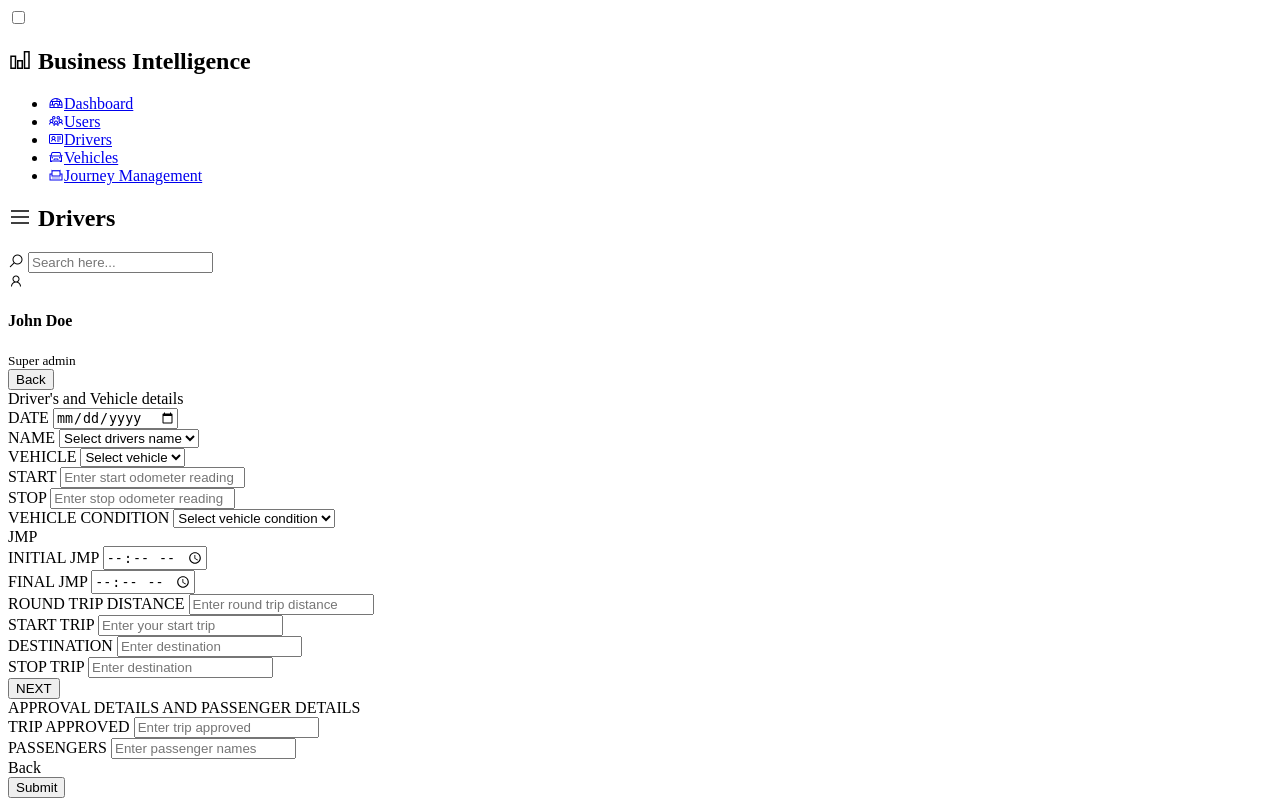
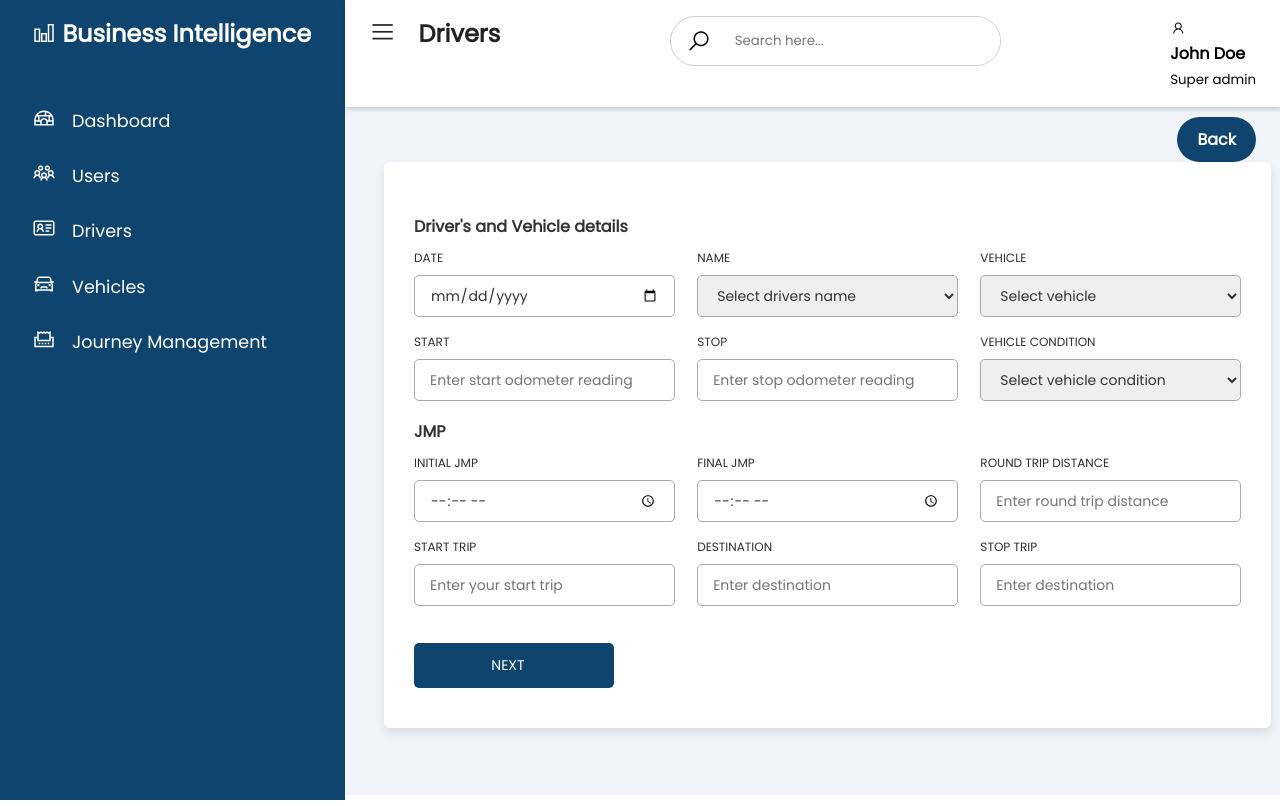
Before and after one commit to petergich/vehicle_management, a Django app: template templates/addjmp.html in a window 1280 px wide. Run offline with Django 4.2, Linux system fonts and the light colour scheme; the template is opened without the code that fills it, so the values that code supplies are empty.

Commit message:
Added styling

```diff
--- /dev/null
+++ b/static/script.js
@@ -0,0 +1,14 @@
+const form = document.querySelector("form"),
+  nextBtn = form.querySelector(".nextBtn"),
+  backBtn = form.querySelector(".backBtn"),
+  allInput = form.querySelectorAll(".first input");
+nextBtn.addEventListener("click", () => {
+  allInput.forEach((input) => {
+    if (input.value != "") {
+      form.classList.add("secActive");
+    } else {
+      form.classList.remove("secActive");
+    }
+  });
+});
+backBtn.addEventListener("click", () => form.classList.remove("secActive"));
--- /dev/null
+++ b/static/styles.css
@@ -0,0 +1,446 @@
+@import url("https://fonts.googleapis.com/css2?family=Poppins&display=swap");
+:root {
+  --main-color: #0e446e;
+  --color-dark: #1d2231;
+  --text-grey: #8390a2;
+}
+* {
+  padding: 0;
+  margin: 0;
+  box-sizing: border-box;
+  list-style-type: none;
+  text-decoration: none;
+  font-family: "Poppins", sans-serif;
+}
+.sidebar {
+  width: 345px;
+  position: fixed;
+  left: 0;
+  top: 0;
+  height: 100%;
+  background: var(--main-color);
+  z-index: 100%;
+  transition: width 300ms;
+}
+.sidebar-brand {
+  height: 90px;
+  padding: 1rem 0rem 1rem 2rem;
+  color: #fff;
+}
+.sidebar-menu {
+  margin-top: 1rem;
+}
+.sidebar-menu li {
+  width: 100%;
+  margin-bottom: 1.7rem;
+  padding-left: 1rem;
+}
+.sidebar-menu a {
+  padding-left: 1rem;
+  display: block;
+  color: #fff;
+  font-size: 1.1rem;
+}
+.sidebar-menu a.active {
+  background: #fff;
+  padding-top: 1rem;
+  padding-bottom: 1rem;
+  color: var(--main-color);
+  border-radius: 30px 0px 0px 30px;
+}
+.sidebar-menu a span:first-child {
+  font-size: 1.5rem;
+  padding-right: 1rem;
+}
+#nav-toggle:checked + .sidebar {
+  width: 70px;
+}
+#nav-toggle:checked + .sidebar .sidebar-brand,
+#nav-toggle:checked + .sidebar .sidebar li {
+  padding-left: 1rem;
+  text-align: center;
+}
+#nav-toggle:checked + .sidebar li a {
+  padding-left: 0rem;
+}
+#nav-toggle:checked + .sidebar .sidebar-brand h2 span:last-child,
+#nav-toggle:checked + .sidebar li a span:last-child {
+  display: none;
+}
+#nav-toggle:checked ~ .main-content {
+  margin-left: 70px;
+}
+#nav-toggle:checked ~ .main-content header {
+  width: calc(100% - 70px);
+  left: 70px;
+}
+.main-content {
+  transition: margin-left 300ms;
+  margin-left: 345px;
+}
+header {
+  background: #fff;
+  display: flex;
+  justify-content: space-between;
+  padding: 1rem 1.5rem;
+  box-shadow: 2px 2px 5px rgba(0, 0, 0, 0.2);
+  position: fixed;
+  left: 345px;
+  width: calc(100% - 345px);
+  top: 0;
+  z-index: 100;
+  transition: width 300ms;
+}
+#nav-toggle {
+  display: none;
+}
+header h2 {
+  color: #222;
+}
+header label span {
+  font-size: 1.7rem;
+  padding-right: 1rem;
+}
+.search-wrapper {
+  border: 1px solid #ccc;
+  border-radius: 30px;
+  height: 50px;
+  display: flex;
+  align-items: center;
+  overflow-x: hidden;
+}
+.search-wrapper span {
+  display: inline-block;
+  padding: 0rem 1rem;
+  font-size: 1.5rem;
+}
+.search-wrapper input {
+  height: 100%;
+  padding: 0.5rem;
+  border: none;
+  outline: none;
+}
+.user-wrapper {
+  display: flex;
+  align-items: center;
+}
+.user-wrapper span {
+  border-radius: 50%;
+  margin-right: 1rem;
+}
+.user-wrapper small {
+  display: inline-block;
+  color: var(--text-grey);
+}
+main {
+  margin-top: 85px;
+  padding: 2rem 1.5rem;
+  background: #f1f5f9;
+  min-height: calc(100vh - 90px);
+}
+.cards {
+  display: grid;
+  grid-template-columns: repeat(4, 1fr);
+  grid-gap: 2rem;
+  margin-top: 1rem;
+}
+.card-single {
+  display: flex;
+  justify-content: space-between;
+  background: #fff;
+  padding: 2rem;
+  border-radius: 2px;
+}
+.card-single div:last-child span {
+  font-size: 3rem;
+  color: var(--main-color);
+}
+.card-single span:first-child span {
+  color: var(--text-grey);
+}
+.card-single:last-child {
+  background: var(--main-color);
+}
+.card-single:last-child h1,
+.card-single:last-child div:first-child span,
+.card-single:last-child div:last-child span {
+  color: #fff;
+}
+.card-single:last-child div:first-child span {
+  color: #fff;
+}
+@media only screen and (max-width: 1200px) {
+  .sidebar {
+    width: 70px;
+  }
+  .sidebar .sidebar-brand,
+  .sidebar .sidebar li {
+    padding-left: 1rem;
+    text-align: center;
+  }
+  .sidebar li a {
+    padding-left: 0rem;
+  }
+  .sidebar .sidebar-brand h2 span:last-child,
+  .sidebar li a span:last-child {
+    display: none;
+  }
+  .main-content {
+    margin-left: 70px;
+  }
+  .main-content header {
+    width: calc(100% - 70px);
+    left: 70px;
+  }
+}
+
+/*********** FORMS**********/
+.container {
+  position: relative;
+  max-width: 900px;
+  width: 100%;
+  border-radius: 6px;
+  padding: 30px;
+  margin: 0 15px;
+  background-color: #fff;
+  box-shadow: 0 5px 10px rgba(0, 0, 0, 0.1);
+}
+.container form {
+  position: relative;
+  margin-top: 16px;
+  min-height: 490px;
+  background-color: #fff;
+  overflow: hidden;
+}
+.container form .form {
+  position: absolute;
+  background-color: #fff;
+  transition: 0.3s ease;
+}
+.container form .form.second {
+  opacity: 0;
+  pointer-events: none;
+  transform: translateX(100%);
+}
+form.secActive .form.second {
+  opacity: 1;
+  pointer-events: auto;
+  transform: translateX(0);
+}
+form.secActive .form.first {
+  opacity: 0;
+  pointer-events: none;
+  transform: translateX(-100%);
+}
+.container form .form {
+  position: absolute;
+  background-color: #fff;
+  transition: 0.3s ease;
+}
+.container form .title {
+  display: block;
+  margin-bottom: 8px;
+  font-size: 16px;
+  font-weight: bold;
+  margin: 6px 0;
+  color: #333;
+}
+.container form .fields {
+  display: flex;
+  align-items: center;
+  justify-content: space-between;
+  flex-wrap: wrap;
+}
+form .fields .input-field {
+  display: flex;
+  width: calc(100% / 3 - 15px);
+  flex-direction: column;
+  margin: 4px 0;
+}
+.input-field label {
+  font-size: 12px;
+  font-weight: 500;
+  color: #2e2e2e;
+}
+.input-field input,
+select {
+  outline: none;
+  font-size: 14px;
+  font-weight: 400;
+  color: #333;
+  border-radius: 5px;
+  border: 1px solid #aaa;
+  padding: 0 15px;
+  height: 42px;
+  margin: 8px 0;
+}
+.input-field input :focus,
+.input-field select:focus {
+  box-shadow: 0 3px 6px rgba(0, 0, 0, 0.13);
+}
+.input-field input[type="date"]:valid {
+  color: #333;
+}
+.container form button,
+.backBtn {
+  display: flex;
+  align-items: center;
+  justify-content: center;
+  height: 45px;
+  max-width: 200px;
+  width: 100%;
+  border: none;
+  outline: none;
+  color: #fff;
+  border-radius: 5px;
+  margin: 25px 0;
+  background-color: var(--main-color);
+  transition: all 0.3s linear;
+  cursor: pointer;
+}
+.container form .btnText {
+  font-size: 14px;
+  font-weight: 400;
+}
+form button:hover {
+  background-color: var(--main-color);
+}
+form button i,
+form .backBtn i {
+  margin: 0 6px;
+}
+form .backBtn i {
+  transform: rotate(180deg);
+}
+form .buttons {
+  display: flex;
+  align-items: center;
+}
+form .buttons button,
+.backBtn {
+  margin-right: 14px;
+}
+.button {
+  display: flex;
+  justify-content: right;
+}
+.button a button {
+  padding: 10px 20px;
+  background-color: var(--main-color);
+  color: #ffffff;
+  border: none;
+  border-radius: 25px;
+  font-size: 16px;
+  font-weight: bold;
+  text-align: center;
+  text-decoration: none;
+  display: inline-block;
+  transition: all 0.3s linear;
+}
+/********************************* Container to show details input details *************/
+.container2 {
+  position: fixed;
+  max-width: 1100px;
+  width: 100%;
+  border-radius: 6px;
+  padding: 30px;
+  margin: 0 15px;
+  width: 72%;
+  height: 72%;
+  scroll-behavior: smooth;
+  background-color: #fff;
+  box-shadow: 0 5px 10px rgba(0, 0, 0, 0.1);
+}
+.container2 table {
+  border-collapse: collapse;
+  width: 100%;
+}
+.container2 table th {
+  background-color: var(--main-color);
+  border: 1px solid black;
+  padding: 8px;
+  text-align: left;
+  color: #fff;
+}
+.container2 table tr {
+  border: 1px solid black;
+}
+.container2 table td {
+  background-origin: 1px solid black;
+  padding: 8px;
+}
+/*******RESPONSIVE *********/
+
+@media only screen and (max-width: 960px) {
+  .cards {
+    grid-template-columns: repeat(3, 1fr);
+  }
+}
+@media only screen and (max-width: 768px) {
+  .cards {
+    grid-template-columns: repeat(2, 2fr);
+  }
+  .search-wrapper {
+    display: none;
+  }
+  .sidebar {
+    left: -100% !important;
+  }
+  header h2 {
+    display: flex;
+    align-items: center;
+  }
+  header h2 label {
+    display: inline-block;
+    background: var(--main-color);
+    padding-right: 0rem;
+    margin-right: 1rem;
+    height: 40px;
+    width: 40px;
+    border-radius: 50%;
+    color: #fff;
+    display: flex;
+    align-items: center;
+    justify-content: center !important;
+  }
+  header h2 span {
+    text-align: center;
+    padding-right: 0rem;
+  }
+  header h2 {
+    font-size: 1.1rem;
+  }
+  .main-content {
+    width: 100%;
+    margin-left: 0rem;
+  }
+  header {
+    width: 100% !important;
+    left: 0 !important;
+  }
+  #nav-toggle:checked + .sidebar {
+    left: 0 !important;
+    z-index: 100;
+    width: 345px;
+  }
+  #nav-toggle:checked + .sidebar .sidebar-brand,
+  #nav-toggle:checked + .sidebar li {
+    padding-left: 2rem;
+    text-align: left;
+  }
+  #nav-toggle:checked + .sidebar:hover li a {
+    padding-left: 1rem;
+  }
+  #nav-toggle:checked + .sidebar .sider-brand h2 span:last-child,
+  #nav-toggle:checked + .sidebar li a span:last-child {
+    display: inline;
+  }
+  #nav-toggle:checked ~ .main-content {
+    margin-left: 0rem;
+  }
+}
+@media only screen and (max-width: 560px) {
+  .cards {
+    grid-template-columns: 100%;
+  }
+}
--- a/templates/adddrivers.html
+++ b/templates/adddrivers.html
@@ -8,7 +8,7 @@
       rel="stylesheet"
       href="https://maxst.icons8.com/vue-static/landings/line-awesome/line-awesome/1.3.0/css/line-awesome.min.css"
     />
-    <link href="styles.css" rel="stylesheet" />
+    <link href="../static/styles.css" rel="stylesheet" />
   </head>
   <body>
     <input type="checkbox" id="nav-toggle" />
--- a/templates/addjmp.html
+++ b/templates/addjmp.html
@@ -8,7 +8,7 @@
       rel="stylesheet"
       href="https://maxst.icons8.com/vue-static/landings/line-awesome/line-awesome/1.3.0/css/line-awesome.min.css"
     />
-    <link href="styles.css" rel="stylesheet" />
+    <link href="../static/styles.css" rel="stylesheet" />
   </head>
   <body>
     <input type="checkbox" id="nav-toggle" />
--- a/templates/addusers.html
+++ b/templates/addusers.html
@@ -8,7 +8,7 @@
       rel="stylesheet"
       href="https://maxst.icons8.com/vue-static/landings/line-awesome/line-awesome/1.3.0/css/line-awesome.min.css"
     />
-    <link href="styles.css" rel="stylesheet" />
+    <link href="../static/styles.css" rel="stylesheet" />
   </head>
   <body>
     <input type="checkbox" id="nav-toggle" />
--- a/templates/addvehicles.html
+++ b/templates/addvehicles.html
@@ -8,7 +8,7 @@
       rel="stylesheet"
       href="https://maxst.icons8.com/vue-static/landings/line-awesome/line-awesome/1.3.0/css/line-awesome.min.css"
     />
-    <link href="styles.css" rel="stylesheet" />
+    <link href="../static/styles.css" rel="stylesheet" />
   </head>
   <body>
     <input type="checkbox" id="nav-toggle" />
--- a/templates/drivers.html
+++ b/templates/drivers.html
@@ -8,7 +8,7 @@
       rel="stylesheet"
       href="https://maxst.icons8.com/vue-static/landings/line-awesome/line-awesome/1.3.0/css/line-awesome.min.css"
     />
-    <link href="styles.css" rel="stylesheet" />
+    <link href="../static/styles.css" rel="stylesheet" />
   </head>
   <body>
     <input type="checkbox" id="nav-toggle" />
--- a/templates/index.html
+++ b/templates/index.html
@@ -8,7 +8,7 @@
       rel="stylesheet"
       href="https://maxst.icons8.com/vue-static/landings/line-awesome/line-awesome/1.3.0/css/line-awesome.min.css"
     />
-    <link href="styles.css" rel="stylesheet" />
+    <link href="../static/styles.css" rel="stylesheet" />
   </head>
   <body>
     <input type="checkbox" id="nav-toggle" />
--- a/templates/jmp.html
+++ b/templates/jmp.html
@@ -8,7 +8,7 @@
       rel="stylesheet"
       href="https://maxst.icons8.com/vue-static/landings/line-awesome/line-awesome/1.3.0/css/line-awesome.min.css"
     />
-    <link href="styles.css" rel="stylesheet" />
+    <link href="../static/styles.css" rel="stylesheet" />
   </head>
   <body>
     <input type="checkbox" id="nav-toggle" />
--- a/templates/users.html
+++ b/templates/users.html
@@ -8,7 +8,7 @@
       rel="stylesheet"
       href="https://maxst.icons8.com/vue-static/landings/line-awesome/line-awesome/1.3.0/css/line-awesome.min.css"
     />
-    <link href="styles.css" rel="stylesheet" />
+    <link href="../static/styles.css" rel="stylesheet" />
   </head>
   <body>
     <input type="checkbox" id="nav-toggle" />
--- a/templates/vehicles.html
+++ b/templates/vehicles.html
@@ -8,7 +8,7 @@
       rel="stylesheet"
       href="https://maxst.icons8.com/vue-static/landings/line-awesome/line-awesome/1.3.0/css/line-awesome.min.css"
     />
-    <link href="styles.css" rel="stylesheet" />
+    <link href="../static/styles.css" rel="stylesheet" />
   </head>
   <body>
     <input type="checkbox" id="nav-toggle" />
```
